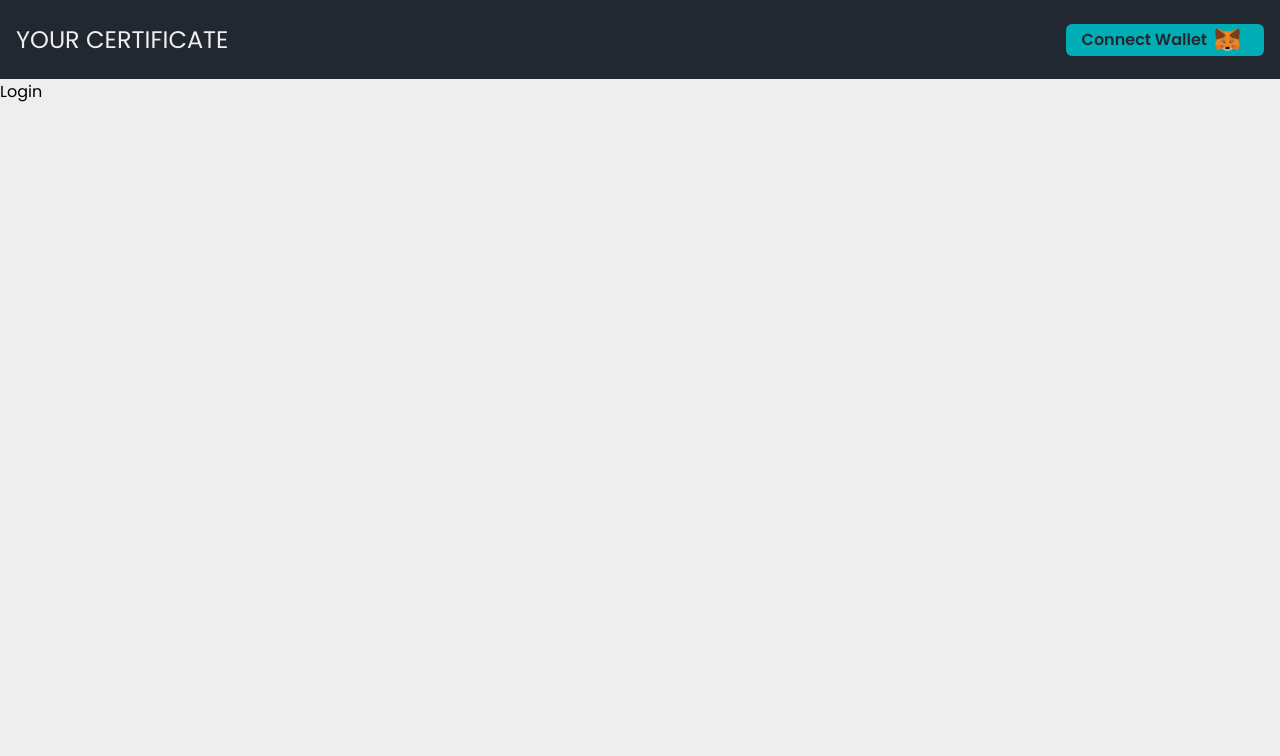
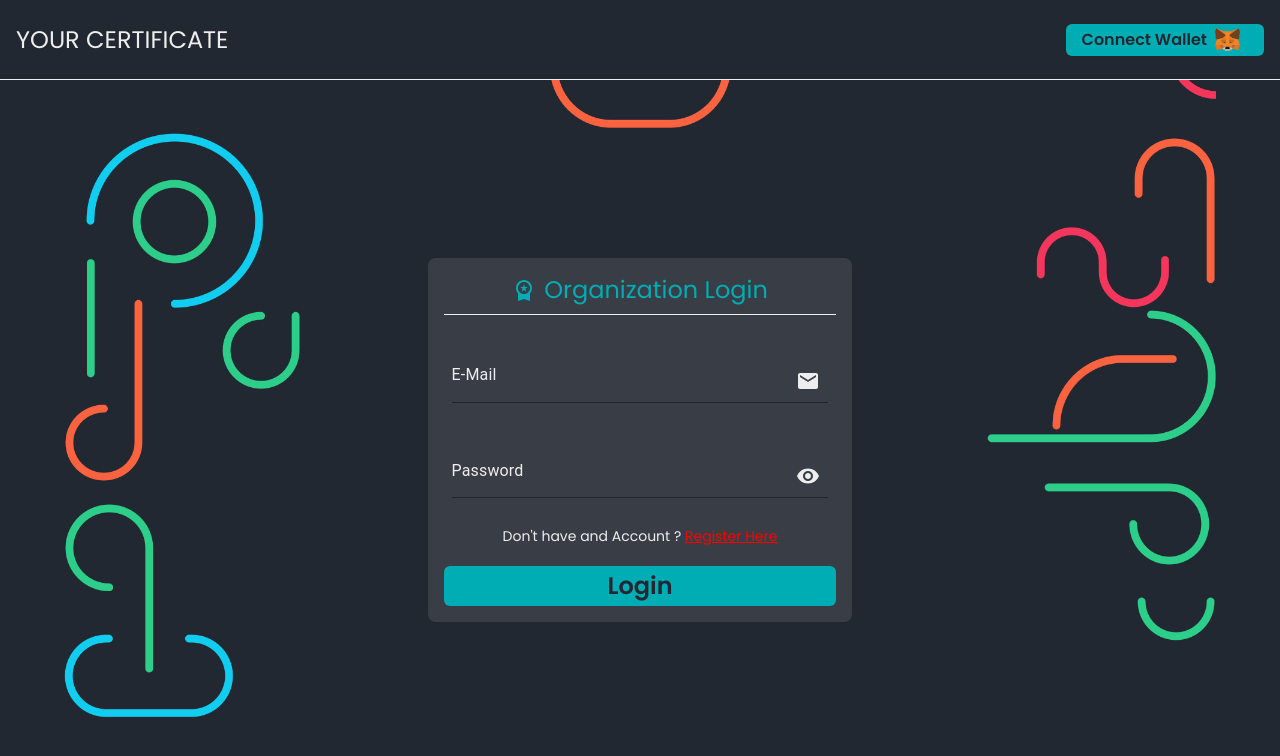
Before and after one commit to BLooDBRothER/Cert-As-NFT, a React (Vite) app in the folder frontend/: page /login in a window 1280 px wide. Shown: the top 756 px of the page. Built offline with nearby package versions, Linux system fonts and the light colour scheme.

Commit message:
Complete Login page UI

```diff
--- a/frontend/package.json
+++ b/frontend/package.json
@@ -11,6 +11,7 @@
   "dependencies": {
     "@emotion/react": "^11.10.5",
     "@emotion/styled": "^11.10.5",
+    "@mui/icons-material": "^5.11.0",
     "@mui/material": "^5.11.4",
     "localforage": "^1.10.0",
     "match-sorter": "^6.3.1",
--- a/frontend/src/index.css
+++ b/frontend/src/index.css
@@ -12,10 +12,30 @@ h1{
   @apply text-2xl;
 }
 
-.home-main{
+.home-main, .auth-cnt{
+  @apply bg-secondary;
   height: calc(100vh - 80px);
+}
+
+.auth-cnt{
+  background-image: url('./assets/auth_page.png');
+  background-size: cover;
 }
 
 .sec-1 > *{
   margin: 1rem 0;
 }
+
+@media screen and (max-width: 1320px) {
+  .auth-cnt{
+    background-repeat:no-repeat;
+    background-size: contain;
+    background-position:top;
+  }
+}
+
+@media screen and (max-width: 980px) {
+  .auth-cnt{
+    background-image: unset;
+  }
+}
--- a/frontend/src/pages/Index.jsx
+++ b/frontend/src/pages/Index.jsx
@@ -5,7 +5,7 @@ import { NavLink } from 'react-router-dom'
 
 const Index = () => {
     return (
-        <main className=' flex flex-col-reverse justify-evenly items-center home-main p-3 pb-5 bg-secondary md:flex-row'>
+        <main className=' flex flex-col-reverse justify-evenly items-center home-main p-3 pb-5 md:flex-row'>
             <section className='flex flex-col h-full items-center sec-1 p-4 rounded-lg text-primary text-xl sm:justify-center'>
                 <h1 className='text-accent text-center'>ALL YOUR CERTIFICATE IN ONE PLACE</h1>
                 <p className='text-center'>Certificates authorized by the respective verified organization</p>
--- a/frontend/src/pages/Login.jsx
+++ b/frontend/src/pages/Login.jsx
@@ -1,9 +1,67 @@
 import React from 'react'
+import { useState } from 'react';
+import { NavLink } from 'react-router-dom'
+import { FormControl, InputLabel, Input, InputAdornment, IconButton } from '@mui/material';
+import Visibility from '@mui/icons-material/Visibility';
+import VisibilityOff from '@mui/icons-material/VisibilityOff';
+import EmailIcon from '@mui/icons-material/Email';
+import WorkspacePremiumIcon from '@mui/icons-material/WorkspacePremium';
+import Button from '../components/Button';
 
 const Login = () => {
-  return (
-    <div>Login</div>
-  )
+    const [showPassword, setShowPassword] = useState(false);
+
+    const handleClickShowPassword = () => setShowPassword((show) => !show);
+
+    return (
+        <div className="auth-cnt flex items-center justify-center">
+            <form className='p-4 bg-secondary-lg rounded-lg text-2xl flex flex-col gap-5'>
+                <div className='text-accent flex gap-2 justify-center items-center pb-2 border-b border-primary'>
+                    <WorkspacePremiumIcon />
+                    <h1>Organization Login</h1>
+                </div>
+                <div>
+                    <FormControl sx={{ m: 1, width: 'clamp(20ch, 50vw, 25ch)' }} variant="standard">
+                        <InputLabel htmlFor="standard-adornment-email" sx={{color: '#EEE'}}>E-Mail</InputLabel>
+                        <Input
+                            id="standard-adornment-email"
+                            type='text'
+                            sx={{color: '#EEE', fontSize: '1.5rem'}}
+                            endAdornment={
+                                <InputAdornment position="end">
+                                    <IconButton>
+                                        {<EmailIcon className='text-primary' />}
+                                    </IconButton>
+                                </InputAdornment>
+                            }
+                        />
+                    </FormControl>
+                </div>
+                <div>
+                    <FormControl sx={{ m: 1, width: 'clamp(20ch, 50vw, 25ch)' }} variant="standard">
+                        <InputLabel htmlFor="standard-adornment-password" sx={{color: '#EEE'}}>Password</InputLabel>
+                        <Input
+                            id="standard-adornment-password"
+                            type={showPassword ? 'text' : 'password'}
+                            sx={{color: '#EEE', fontSize: '1.5rem'}}
+                            endAdornment={
+                                <InputAdornment position="end">
+                                    <IconButton
+                                        aria-label="toggle password visibility"
+                                        onClick={handleClickShowPassword}
+                                    >
+                                        {showPassword ? <VisibilityOff className='text-primary' /> : <Visibility className='text-primary' />}
+                                    </IconButton>
+                                </InputAdornment>
+                            }
+                        />
+                    </FormControl>
+                </div>
+                <p className=' text-sm text-primary text-center'>Don't have and Account ? <NavLink to="register" className={'text-danger underline'}>Register Here</NavLink></p>
+                <Button>Login</Button>
+            </form>
+        </div>
+    )
 }
 
 export default Login
--- a/frontend/tailwind.config.cjs
+++ b/frontend/tailwind.config.cjs
@@ -11,6 +11,8 @@ module.exports = {
       'secondary': "#222831",
       'secondary-lg': '#393E46',
       'accent': "#00ADB5",
+      'danger': "#F00",
+      'success': "#0F0",
       'white': "#FFF",
       'black': "#000"
     },
```
Also changed, not shown: frontend/src/assets/auth_page.png (added), 1 other file (tests, documents, lock files or other folders).
